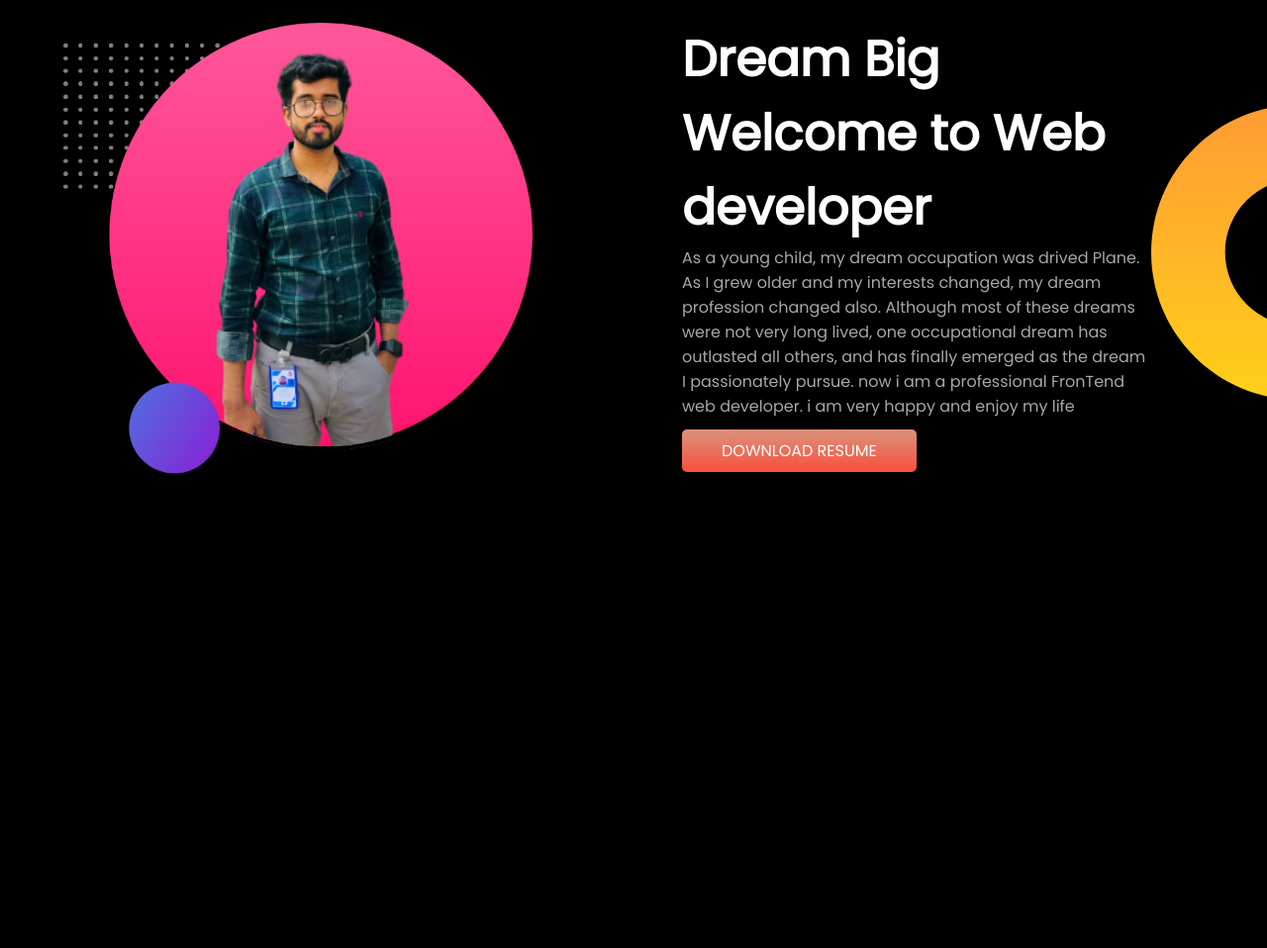
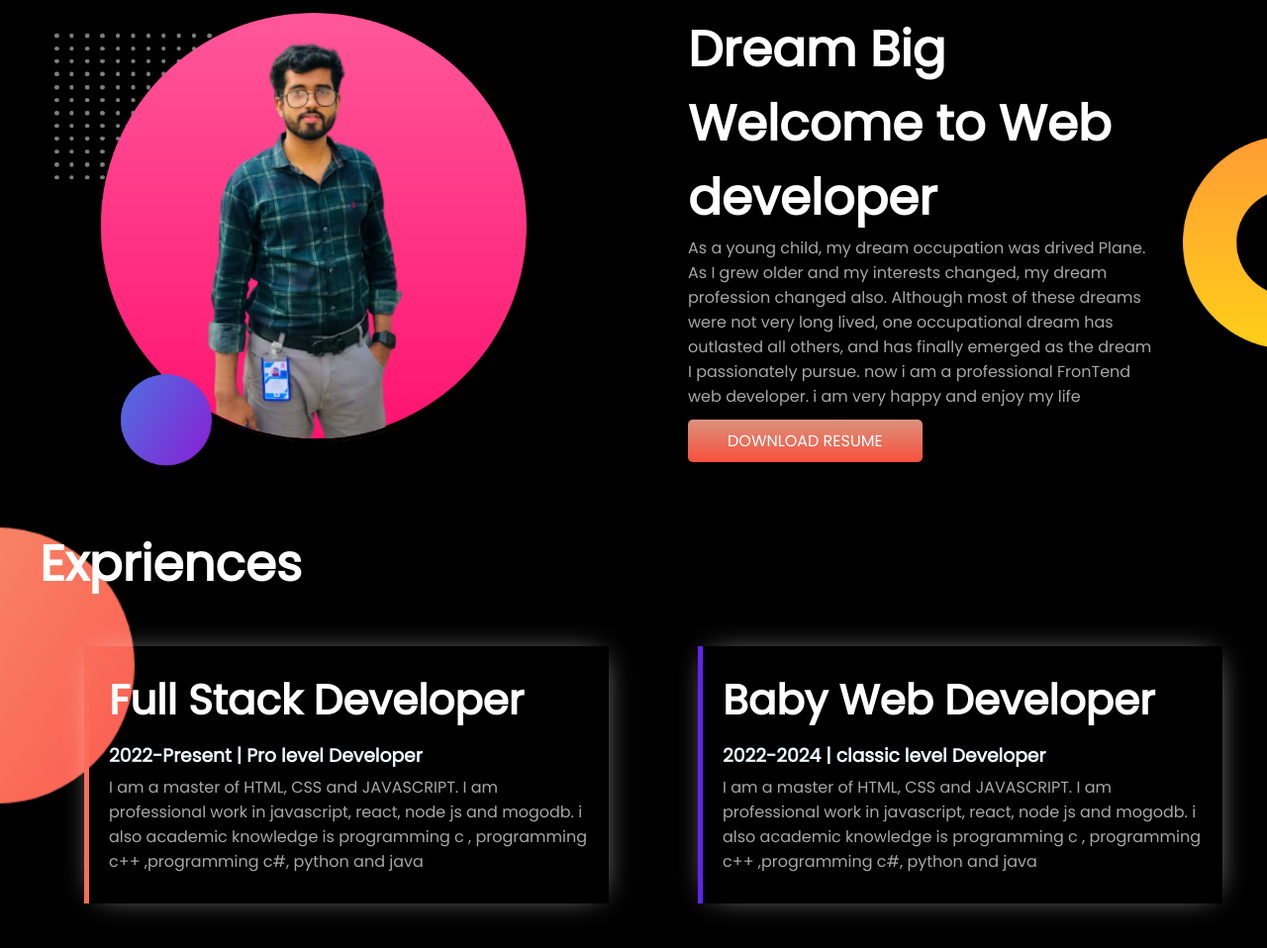
Before and after one commit to AshikurEfty/developer-portfolio, a plain HTML site: page index.html in a window 1280 px wide. Shown: the part 663-1621 px from the top of the page at 99% size. Before the commit the page ends 1213 px from the top, so only its background shows below. Drawn offline with Linux system fonts and the light colour scheme.

Commit message:
add style

```diff
--- a/index.html
+++ b/index.html
@@ -22,7 +22,7 @@
           head of web design and development at a software company in Sheaikh
           Hasina Software and Technology Park, Jashore and RequinBD it company
           in Assistan head of it officer. And now i am studing in BSc in
-          Computer Scinece and Engineering
+          Computer Science and Engineering
         </p>
         <a
           class="link-button"
@@ -59,5 +59,21 @@
           >DOWNLOAD RESUME</a
       </div>
     </section>
+
+    <section id="exprience-part">
+          <h1>Expriences</h1>
+          <div class="exprience-part-2">
+            <div class="half-width exprience-text border-1">
+              <h1>Full Stack Developer</h1>
+              <h3>2022-Present | Pro level Developer</h3>
+              <p>I am a master of HTML, CSS and JAVASCRIPT. I am professional work in javascript, react, node js and mogodb. i also academic knowledge is programming c , programming c++ ,programming c#, python and java</p>
+            </div>
+            <div class="half-width exprience-text border-2">
+              <h1>Baby Web Developer</h1>
+              <h3>2022-2024 | classic level Developer</h3>
+              <p>I am a master of HTML, CSS and JAVASCRIPT. I am professional work in javascript, react, node js and mogodb. i also academic knowledge is programming c , programming c++ ,programming c#, python and java</p>
+            </div>
+          </div>
+    </section>
   </body>
 </html>
--- a/style.css
+++ b/style.css
@@ -19,6 +19,9 @@ h3{
     padding-top:10px;
     padding-bottom:5px;
 }
+p{
+    color:#a7a7a7;
+}
 .orange-color{
     color:orange;
 }
@@ -27,9 +30,10 @@ h3{
     background-repeat:no-repeat;
     display: flex;
 }
-.half-width{
-    width:50%;
-    padding: 5%;
+.half-width {
+    width: 50%;
+    padding: 10px;
+    margin: 45px;
 }
 .half-width p{
     color:#a7a7a7;
@@ -60,10 +64,34 @@ h3{
     margin-top:30px;
     background-repeat: no-repeat;
     background-position:right;
-}
-.margin-part{
-    margin-left: -30px;
+    background-size: 85px;
 }
 .margin-part p {
     padding-right: 55px;
 }
+
+/* ====== exprience part start =======*/
+#exprience-part{
+    padding-left: 40px;
+    background-image: url(images/exp-bg.png);
+    background-repeat: no-repeat;
+    background-size: 136px;
+}
+.exprience-part-2{
+    display:flex;
+}
+.exprience-text {
+    padding-left: 20px;
+    padding-top: 23px;
+    box-shadow: 2px 0px 30px -13px #fffd;
+}
+.exprience-text h1 {
+    font-size: 42px;
+}
+.border-1{
+    border-left:5px solid #FA6D5A;
+}
+.border-2{
+    border-left:5px solid #6023f0;
+}
+/* ====== exprience part end =======*/
```
